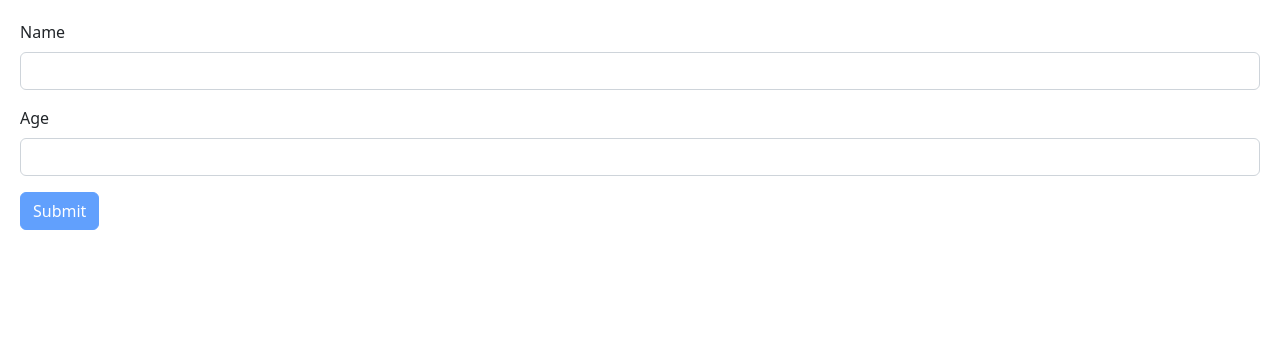
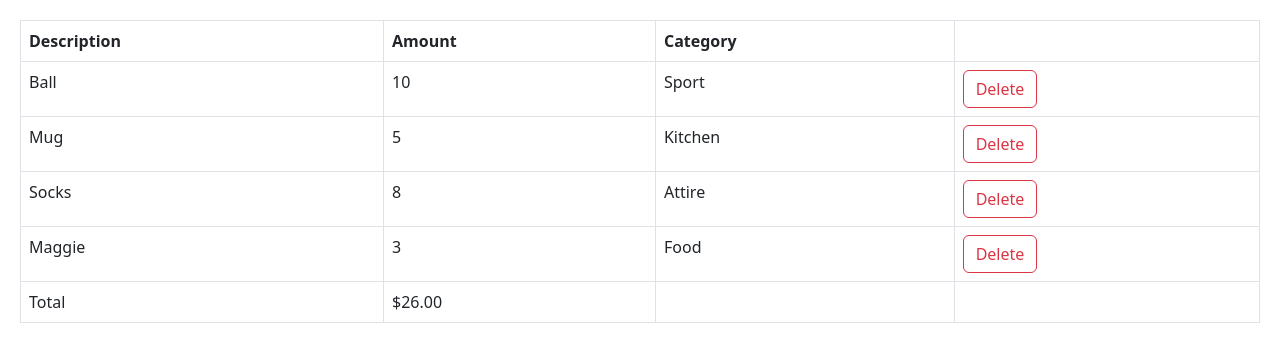
Before and after one commit to harithtarmizi/mosh-react-app, a React (Vite) app: page / in a window 1280 px wide. Shown: the top 362 px of the page. Built offline with nearby package versions, Linux system fonts and the light colour scheme.

Commit message:
buildingg expense list component

```diff
--- a/src/App.tsx
+++ b/src/App.tsx
@@ -1,25 +1,51 @@
 import { useState } from "react";
-import Alert from "./components/Alert";
-import Button from "./components/Button/Button";
-import { BsFillCalendarFill } from "react-icons/bs";
-import Like from "./components/Like";
+import ExpenseList from "./expense-tracker/components/ExpenseList";
 
 function App() {
-  const [alertVisible, setAlertVisible] = useState(false);
+  const [expenses, setExpenses] = useState([
+    { id: 1, description: "Ball", amount: 10, category: "Sport" },
+    { id: 2, description: "Mug", amount: 5, category: "Kitchen" },
+    { id: 3, description: "Socks", amount: 8, category: "Attire" },
+    { id: 4, description: "Maggie", amount: 3, category: "Food" },
+  ]);
 
   return (
     <div>
-      {alertVisible && (
-        <Alert onClose={() => setAlertVisible(false)}>My Alert</Alert>
-      )}
-      <Button onClick={() => setAlertVisible(true)}>My Button</Button>
-      <BsFillCalendarFill color="red" size="40" />
-      <Like onClick={() => console.log("Clicked!")} />
+      <ExpenseList
+        expenses={expenses}
+        // we set onDelete to arrow function that take id
+        // call setExpenses, get all expenses except the one with given id
+        // any argument with id === id will be excluded from array of expense
+        onDelete={(id) => setExpenses(expenses.filter((e) => e.id !== id))}
+      />
     </div>
   );
 }
 
 export default App;
+
+// import { useState } from "react";
+// import Alert from "./components/Alert";
+// import Button from "./components/Button/Button";
+// import { BsFillCalendarFill } from "react-icons/bs";
+// import Like from "./components/Like";
+
+// function App() {
+//   const [alertVisible, setAlertVisible] = useState(false);
+
+//   return (
+//     <div>
+//       {alertVisible && (
+//         <Alert onClose={() => setAlertVisible(false)}>My Alert</Alert>
+//       )}
+//       <Button onClick={() => setAlertVisible(true)}>My Button</Button>
+//       <BsFillCalendarFill color="red" size="40" />
+//       <Like onClick={() => console.log("Clicked!")} />
+//     </div>
+//   );
+// }
+
+// export default App;
 
 // import ListGroup from "./components/ListGroup";
 
--- /dev/null
+++ b/src/expense-tracker/components/ExpenseList.tsx
@@ -0,0 +1,65 @@
+interface Expense {
+  id: number;
+  description: string;
+  amount: number;
+  category: string;
+}
+
+interface Props {
+  // this properties is an array of Expense object
+  expenses: Expense[];
+  onDelete: (id: number) => void;
+}
+
+const ExpenseList = ({ expenses, onDelete }: Props) => {
+  if (expenses.length === 0) return null;
+
+  return (
+    <table className="table table-bordered">
+      <thead>
+        <tr>
+          <th>Description</th>
+          <th>Amount</th>
+          <th>Category</th>
+          <th></th>
+        </tr>
+      </thead>
+      <tbody>
+        {expenses.map((expense) => (
+          <tr key={expense.id}>
+            <td>{expense.description}</td>
+            <td>{expense.amount}</td>
+            <td>{expense.category}</td>
+            <td>
+              <button
+                className="btn btn-outline-danger"
+                // onclick -> we pass arrow function with callback function onDelete
+                onClick={() => onDelete(expense.id)}
+              >
+                Delete
+              </button>
+            </td>
+          </tr>
+        ))}
+      </tbody>
+      <tfoot>
+        <tr>
+          <td>Total</td>
+          {/* acc = accumulator, is a number that hold a total value */}
+          {/* sec argument for accumulator, need to pass value, set to 0 */}
+          {/* apply toFixed, to set number of digit after decimal point */}
+          <td>
+            $
+            {expenses
+              .reduce((acc, expense) => expense.amount + acc, 0)
+              .toFixed(2)}
+          </td>
+          <td></td>
+          <td></td>
+        </tr>
+      </tfoot>
+    </table>
+  );
+};
+
+export default ExpenseList;
--- a/src/main.tsx
+++ b/src/main.tsx
@@ -10,10 +10,10 @@
 
 ReactDOM.createRoot(document.getElementById("root") as HTMLElement).render(
   <React.StrictMode>
-    {/* <App /> */}
+    <App />
     {/* <State /> */}
     {/* <ShoppingCart /> */}
     {/* <UpdateStateEx /> */}
-    <FormPage />
+    {/* <FormPage /> */}
   </React.StrictMode>
 );
```
